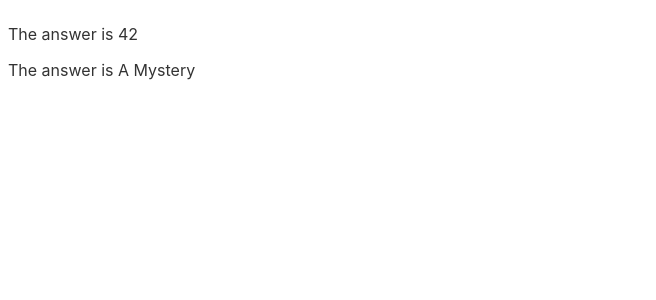
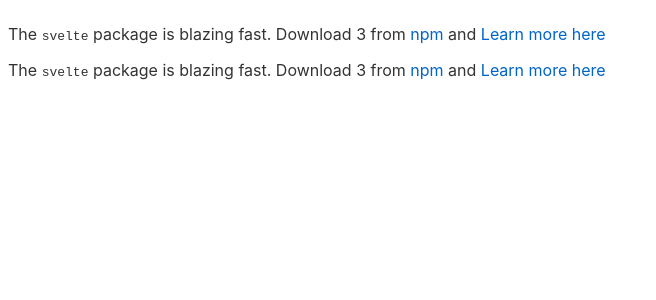
Before and after one commit to blperez1/Svelte, a Svelte app in the folder svelt-tutorials/: page / in a window 1280 px wide. Shown: the top 300 px of the page, without its empty margins (0-656 px from the left). Built offline with nearby package versions, Linux system fonts and the light colour scheme.

Commit message:
Using spread on component props

```diff
--- a/svelt-tutorials/src/App.svelte
+++ b/svelt-tutorials/src/App.svelte
@@ -1,7 +1,14 @@
-<!-- using props: must export variables from other components -->
 <script>
-	import Nested from './Nested.svelte'
+	import Info from './Info.svelte'
+
+	const pkg = {
+		name: 'svelte',
+		version: 3,
+		speed: 'blazing',
+		website: 'https://svelte.dev'
+	}
 </script>
 
-<Nested answer = {42}/>
-<Nested />
+<!-- next two lines will do the exact same thing. -->
+<Info {...pkg}/>
+<Info name={pkg.name} version={pkg.version} speed={pkg.speed} website={pkg.website} />
--- /dev/null
+++ b/svelt-tutorials/src/info.svelte
@@ -0,0 +1,8 @@
+<script>
+    export let name;
+    export let version;
+    export let speed;
+    export let website;
+</script>
+
+<p>The <code>{name}</code> package is {speed} fast. Download {version} from <a href="https://www.npmjs.com/package/{name}">npm</a> and <a href={website}>Learn more here</a></p>
```
